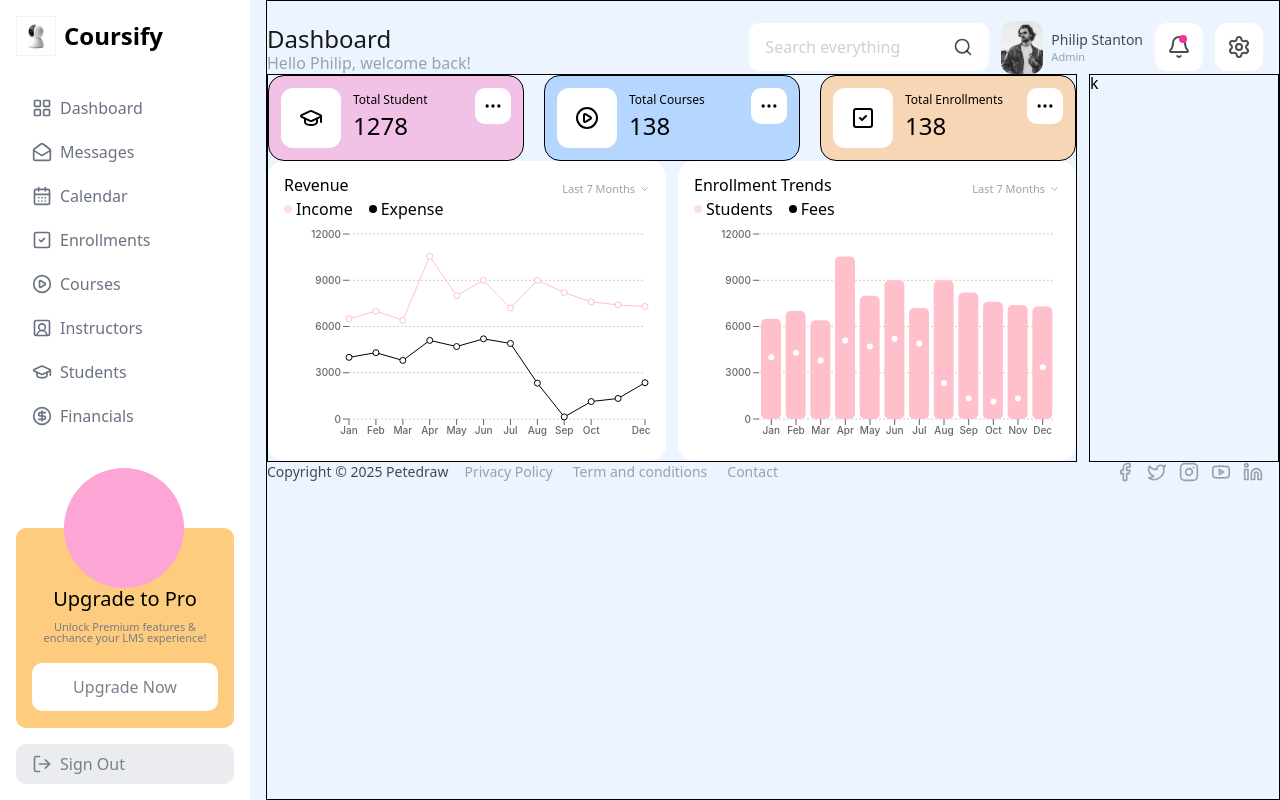
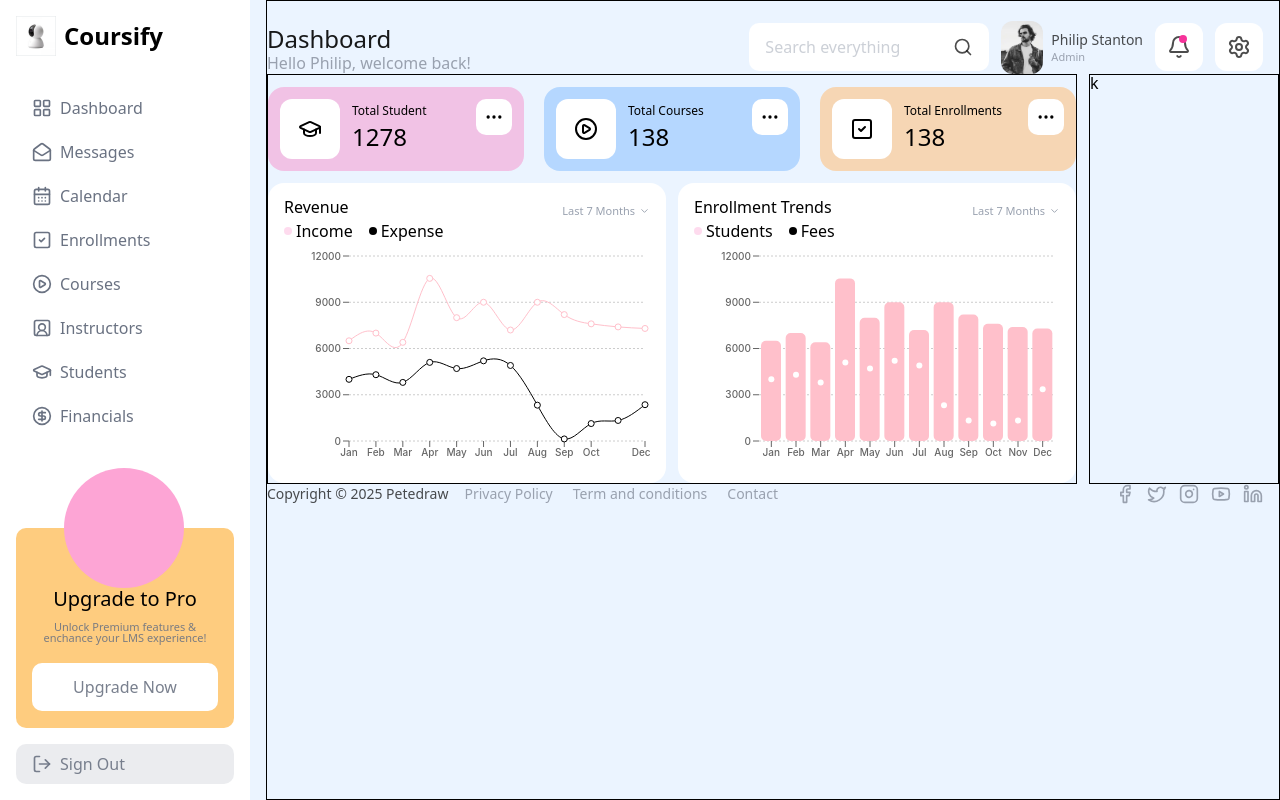
Before and after one commit to Oswald-Setumte/Coursify, a React (Vite) app: page / in a window 1280 px wide. Built offline with nearby package versions, Linux system fonts and the light colour scheme.

Commit message:
modify the curve of the line graph

```diff
--- a/src/Components/Dashboard/Enrollment.tsx
+++ b/src/Components/Dashboard/Enrollment.tsx
@@ -14,18 +14,18 @@ import {
 
 export default function Enrollment() {
   const [data, setData] = useState([
-    { month: "Jan", students: 6500, fees: 4000 },
-    { month: "Feb", students: 7000, fees: 4300 },
-    { month: "Mar", students: 6400, fees: 3800 },
-    { month: "Apr", students: 10548, fees: 5100 },
-    { month: "May", students: 8000, fees: 4700 },
-    { month: "Jun", students: 9000, fees: 5200 },
-    { month: "Jul", students: 7200, fees: 4900 },
-    { month: "Aug", students: 9000, fees: 2324 },
-    { month: "Sep", students: 8200, fees: 1334 },
-    { month: "Oct", students: 7600, fees: 1132 },
-    { month: "Nov", students: 7400, fees: 1332 },
-    { month: "Dec", students: 7300, fees: 3354 },
+    { Month: "Jan", Students: 6500, Fees: 4000 },
+    { Month: "Feb", Students: 7000, Fees: 4300 },
+    { Month: "Mar", Students: 6400, Fees: 3800 },
+    { Month: "Apr", Students: 10548,Fees: 5100 },
+    { Month: "May", Students: 8000, Fees: 4700 },
+    { Month: "Jun", Students: 9000, Fees: 5200 },
+    { Month: "Jul", Students: 7200, Fees: 4900 },
+    { Month: "Aug", Students: 9000, Fees: 2324 },
+    { Month: "Sep", Students: 8200, Fees: 1334 },
+    { Month: "Oct", Students: 7600, Fees: 1132 },
+    { Month: "Nov", Students: 7400, Fees: 1332 },
+    { Month: "Dec", Students: 7300, Fees: 3354 },
   ]);
 
   return (
@@ -56,7 +56,7 @@ export default function Enrollment() {
             <BarChart data={data} barGap={8}>
               <CartesianGrid strokeDasharray={2} vertical={false} />
               <XAxis
-                dataKey={"month"}
+                dataKey={"Month"}
                 tick={{
                   fontSize: 10,
                   fontFamily: "Inter",
@@ -64,7 +64,7 @@ export default function Enrollment() {
                 axisLine={false}
               />
               <YAxis
-                dataKey={"students"}
+                dataKey={"Students"}
                 tick={{
                   fontSize: 10,
                   fontFamily: "Inter",
@@ -74,8 +74,8 @@ export default function Enrollment() {
 
               <Tooltip />
 
-              <Line dataKey={"fees"}  stroke=""/>
-              <Bar dataKey={"students"} fill="pink" radius={[5,5,5,5]} barSize={20}/>
+              <Line dataKey={"Fees"}  stroke=""/>
+              <Bar dataKey={"Students"} fill="pink" radius={[5,5,5,5]} barSize={20}/>
             </BarChart>
           </ResponsiveContainer>
         </div>
--- a/src/Components/Dashboard/Revenue.tsx
+++ b/src/Components/Dashboard/Revenue.tsx
@@ -12,18 +12,18 @@ import {
 
 export default function Revenue() {
   const [data, setData] = useState([
-    { month: "Jan", income: 6500, expense: 4000 },
-    { month: "Feb", income: 7000, expense: 4300 },
-    { month: "Mar", income: 6400, expense: 3800 },
-    { month: "Apr", income: 10548, expense: 5100 },
-    { month: "May", income: 8000, expense: 4700 },
-    { month: "Jun", income: 9000, expense: 5200 },
-    { month: "Jul", income: 7200, expense: 4900 },
-    { month: "Aug", income: 9000, expense: 2324 },
-    { month: "Sep", income: 8200, expense: 134 },
-    { month: "Oct", income: 7600, expense: 1132 },
-    { month: "Nov", income: 7400, expense: 1332 },
-    { month: "Dec", income: 7300, expense: 2354 },
+    { Month: "Jan", Income: 6500, Expense: 4000 },
+    { Month: "Feb", Income: 7000, Expense: 4300 },
+    { Month: "Mar", Income: 6400, Expense: 3800 },
+    { Month: "Apr", Income: 10548,Expense: 5100 },
+    { Month: "May", Income: 8000, Expense: 4700 },
+    { Month: "Jun", Income: 9000, Expense: 5200 },
+    { Month: "Jul", Income: 7200, Expense: 4900 },
+    { Month: "Aug", Income: 9000, Expense: 2324 },
+    { Month: "Sep", Income: 8200, Expense: 134 },
+    { Month: "Oct", Income: 7600, Expense: 1132 },
+    { Month: "Nov", Income: 7400, Expense: 1332 },
+    { Month: "Dec", Income: 7300, Expense: 2354 },
   ]);
   return (
     <div className="bg-white h-[300px] rounded-2xl p-4">
@@ -53,7 +53,7 @@ export default function Revenue() {
             <LineChart data={data}>
               <CartesianGrid strokeDasharray={2} vertical={false} />
               <XAxis
-                dataKey={"month"}
+                dataKey={"Month"}
                 tick={{
                   fontSize: 10,
                   fontFamily: "Inter",
@@ -61,7 +61,7 @@ export default function Revenue() {
                 axisLine={false}
               />
               <YAxis
-                dataKey={"income"}
+                dataKey={"Income"}
                 tick={{
                   fontSize: 10,
                   fontFamily: "Inter",
@@ -71,8 +71,8 @@ export default function Revenue() {
 
               <Tooltip />
 
-              <Line dataKey={"income"} stroke="pink" />
-              <Line dataKey={"expense"} stroke="black" />
+              <Line type={"natural"} dataKey={"Income"} stroke="pink" />
+              <Line type={"natural"} dataKey={"Expense"} stroke="black" />
             </LineChart>
           </ResponsiveContainer>
         </div>
--- a/src/Components/Dashboard/Statusbar.tsx
+++ b/src/Components/Dashboard/Statusbar.tsx
@@ -32,7 +32,7 @@ export default function Statusbar() {
         {
           stat.map((each)=>{
             return(
-              <div key={each.id} className={`flex items-center gap-3 p-3 border ${each.bg} relative w-[20vw] rounded-2xl`}>
+              <div key={each.id} className={`flex items-center gap-3 p-3 ${each.bg} relative w-[20vw] rounded-2xl`}>
                 <div className='w-15 h-15 flex justify-center items-center rounded-xl bg-white'>{each.icon}</div>
                 <div className='grid gap-1'>
                   <p className='text-[12px]'>{each.title}</p>
--- /dev/null
+++ b/src/Function.tsx
@@ -0,0 +1,21 @@
+
+
+export function Function() {
+  return (
+    <div>Function</div>
+  )
+}
+
+export  function exp() {
+  return (
+    <div>Function</div>
+  )
+}
+
+
+
+export function handle() {
+  return (
+    <div>Function</div>
+  )
+}
--- a/src/Pages/Dashboard.tsx
+++ b/src/Pages/Dashboard.tsx
@@ -7,9 +7,9 @@ export default function Dashboard() {
   return (
     <div className="flex gap-3">
       {/* main */}
-      <div className="border">
+      <div className="border grid gap-3">
         {/* Status bars */}
-        <div>
+        <div className="mt-3">
           <Statusbar />
         </div>
         {/* Second Friend */}
```
